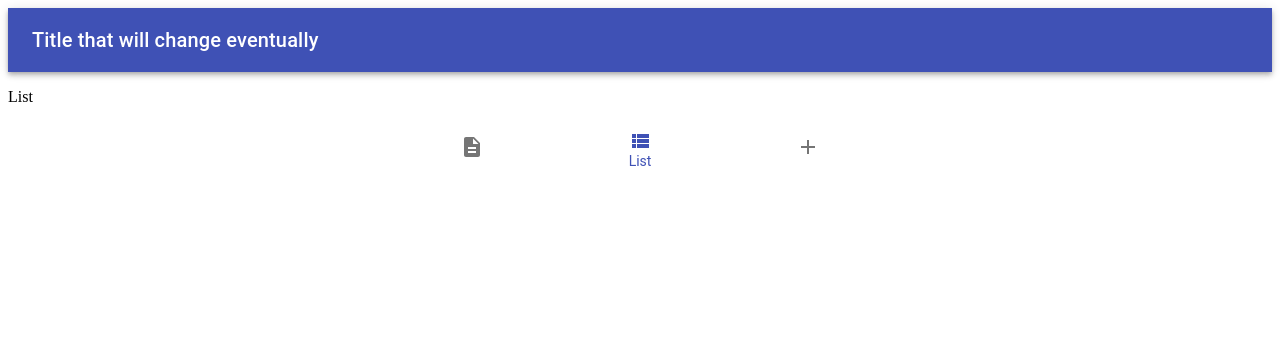
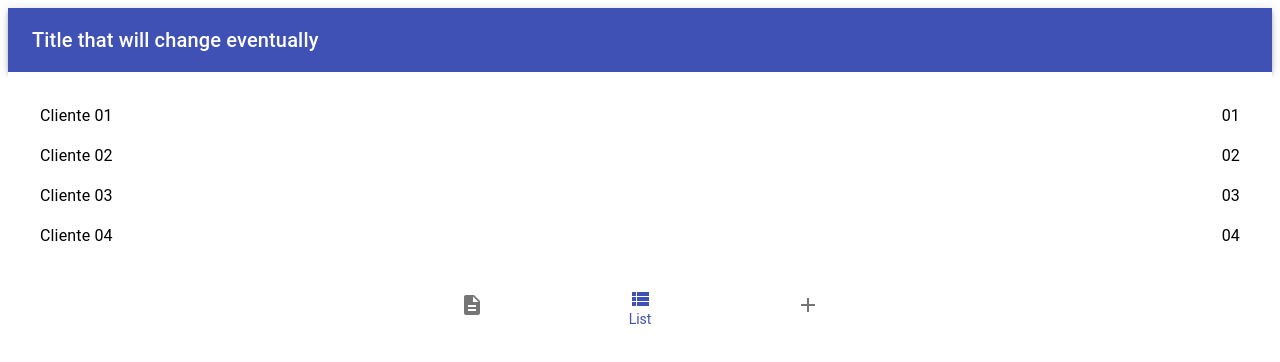
Before and after one commit to MarcosAM/contract-manager, a React (Create React App) app in the folder contracts-manager/: page / in a window 1280 px wide. Both pictures are taken after a click on the button "List". Shown: the top 362 px of the page. Built offline with nearby package versions, Linux system fonts and the light colour scheme.

Commit message:
feature/dummy list page

```diff
--- /dev/null
+++ b/contracts-manager/src/components/CustomList/CustomList.js
@@ -0,0 +1,19 @@
+import React from 'react'
+import List from '@material-ui/core/List'
+import CustomListItem from '../CustomListItem'
+
+
+export default ({ items }) => {
+
+    const renderList = () => {
+        return (items.map(({ primary, secondary }, key) => (
+            <CustomListItem key={key} primary={primary} secondary={secondary} />
+        )))
+    }
+
+    return (
+        <List>
+            {renderList()}
+        </List>
+    )
+}
--- /dev/null
+++ b/contracts-manager/src/components/CustomList/index.js
@@ -0,0 +1,2 @@
+import CustomList from './CustomList'
+export default CustomList
--- /dev/null
+++ b/contracts-manager/src/components/CustomListItem/CustomListItem.js
@@ -0,0 +1,25 @@
+import React from 'react'
+import { makeStyles } from '@material-ui/core/styles'
+import ListItem from '@material-ui/core/ListItem'
+import Typography from '@material-ui/core/Typography'
+
+export default ({ primary, secondary }) => {
+
+    const { listItem } = useStyles()
+
+    return (
+        <ListItem className={listItem}>
+            <Typography>{primary}</Typography>
+            <Typography>{secondary}</Typography>
+        </ListItem>
+    )
+}
+
+const useStyles = makeStyles(theme => ({
+    listItem: {
+        flex: 1,
+        display: 'flex',
+        flexDirection: 'row',
+        justifyContent: 'space-between'
+    },
+}));
--- /dev/null
+++ b/contracts-manager/src/components/CustomListItem/index.js
@@ -0,0 +1,2 @@
+import CustomListItem from './CustomListItem'
+export default CustomListItem
--- a/contracts-manager/src/pages/ListPage.js
+++ b/contracts-manager/src/pages/ListPage.js
@@ -1,5 +1,54 @@
 import React from 'react'
+import { makeStyles } from '@material-ui/core/styles'
+import CustomList from '../components/CustomList'
+import { New, Preparing, Ready, Done } from '../constants/contractsStates'
 
-export default () => (
-    <p>List</p>
-)
+
+const INITIAL_STATE = [
+    {
+        id: '01',
+        state: New,
+        title: 'Cliente 01',
+        details: 'Altas descrições de pedidos'
+    },
+    {
+        id: '02',
+        state: Preparing,
+        title: 'Cliente 02',
+        details: 'Altas descrições de pedidos'
+    },
+    {
+        id: '03',
+        state: Ready,
+        title: 'Cliente 03',
+        details: 'Altas descrições de pedidos'
+    },
+    {
+        id: '04',
+        state: Done,
+        title: 'Cliente 04',
+        details: 'Altas descrições de pedidos'
+    },
+]
+
+
+export default function SimpleList() {
+    const classes = useStyles();
+
+    const convertContractsToListItems = (contracts) => (
+        contracts.map(({ id, title }) => ({ primary: title, secondary: id }))
+    )
+
+    return (
+        <div className={classes.root}>
+            <CustomList items={convertContractsToListItems(INITIAL_STATE)} />
+        </div>
+    );
+}
+
+const useStyles = makeStyles(theme => ({
+    root: {
+        padding: theme.spacing(2),
+        backgroundColor: theme.palette.background.paper,
+    },
+}));
```
